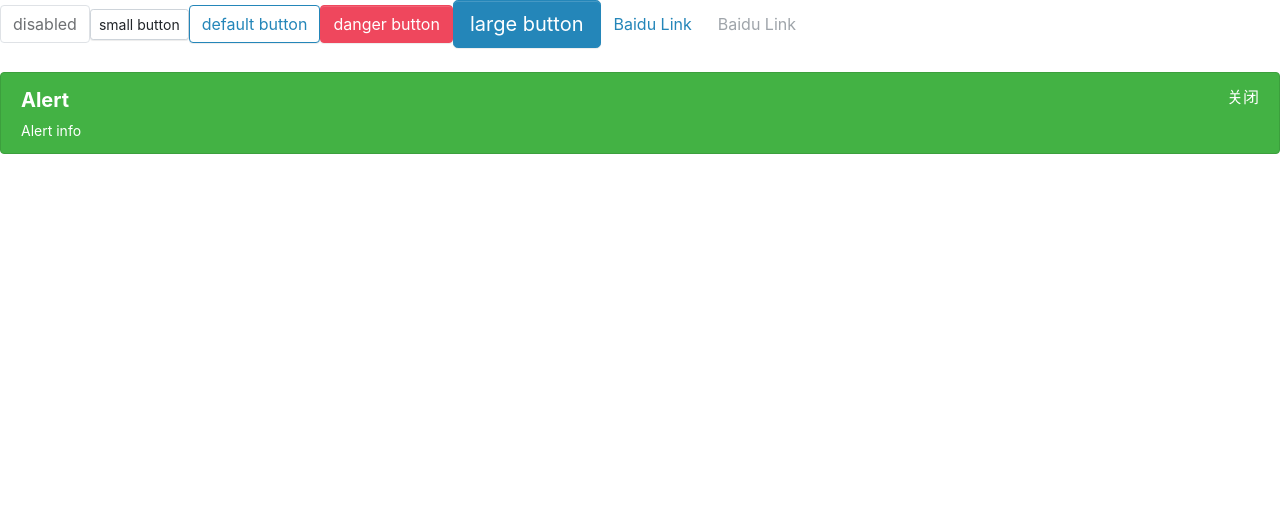
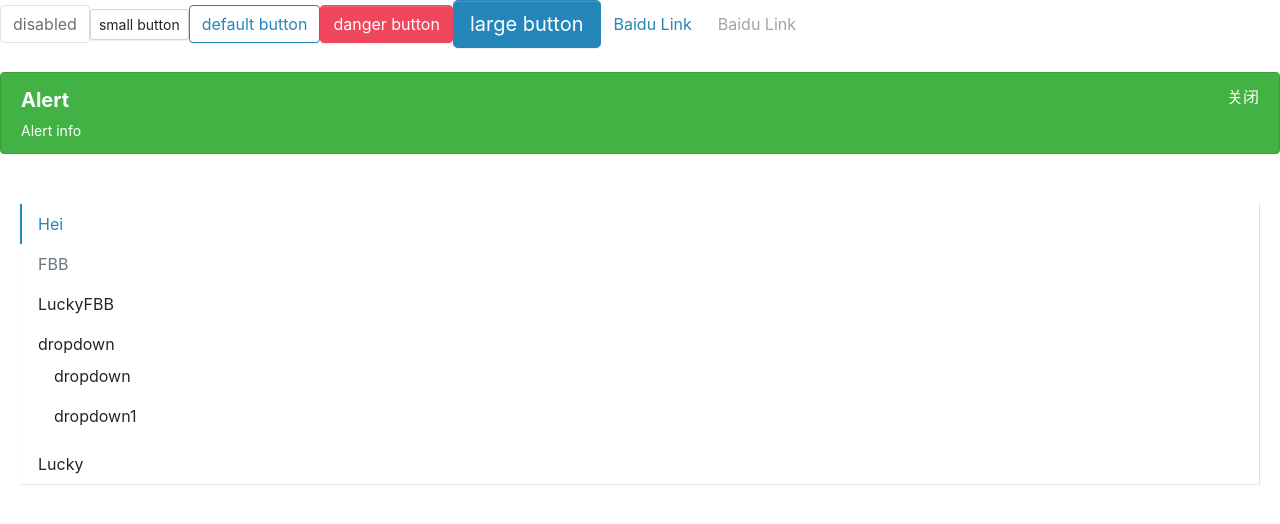
Before and after one commit to LuckyFBB/vikingship-ts-antd, a React (Create React App) app: page / in a window 1280 px wide. Shown: the top 524 px of the page. Built offline with nearby package versions, Linux system fonts and the light colour scheme.

Commit message:
add Menu

```diff
--- a/src/App.tsx
+++ b/src/App.tsx
@@ -1,6 +1,9 @@
 import React from "react";
 import Button, { ButtonType, ButtonSize } from "./components/Button";
 import Alert, { AlertType } from "./components/Alert";
+import Menu from "./components/Menu/Menu";
+import MenuItem from "./components/Menu/MenuItem";
+import SubMenu from "./components/Menu/SubMenu";
 function App() {
   return (
     <div className="App">
@@ -23,6 +26,17 @@ function App() {
         <br />
         <br />
         <Alert title="Alert" desc="Alert info" alertType={AlertType.Success} />
+        <br />
+        <Menu mode="vertical">
+          <MenuItem>Hei</MenuItem>
+          <MenuItem disabled>FBB</MenuItem>
+          <MenuItem>LuckyFBB</MenuItem>
+          <SubMenu title="dropdown">
+            <MenuItem>dropdown</MenuItem>
+            <MenuItem>dropdown1</MenuItem>
+          </SubMenu>
+          <MenuItem>Lucky</MenuItem>
+        </Menu>
       </header>
     </div>
   );
--- /dev/null
+++ b/src/components/Menu/Menu.tsx
@@ -0,0 +1,73 @@
+import React, { createContext, useState } from "react";
+import classnames from "classnames";
+import { MenuItemProps } from "./MenuItem";
+
+type MenuMode = "horizontal" | "vertical";
+type SelectCallback = (selectIndex: string) => void;
+
+interface MenuProps {
+  defaultIndex?: string;
+  mode?: MenuMode;
+  style?: React.CSSProperties;
+  onSelect?: SelectCallback;
+  className?: string;
+  children: React.ReactNode;
+}
+
+interface IMuneContext {
+  index: string;
+  onSelect?: SelectCallback;
+}
+
+export const MenuContext = createContext<IMuneContext>({ index: "0" });
+
+const Menu: React.FC<MenuProps> = (props) => {
+  const { className, children, mode, defaultIndex, style, onSelect } = props;
+  const [activeIndex, setActiveIndex] = useState(defaultIndex);
+  const classes = classnames("menu", className, {
+    "menu-vertical": mode === "vertical",
+    "menu-horizontal": mode !== "vertical",
+  });
+
+  const handleClick: SelectCallback = (index: string) => {
+    console.log(index);
+    setActiveIndex(index);
+    if (onSelect) {
+      onSelect(index);
+    }
+  };
+
+  const passedContext: IMuneContext = {
+    index: activeIndex ? activeIndex : "0",
+    onSelect: handleClick,
+  };
+
+  const renderChildren = () => {
+    return React.Children.map(children, (children, index) => {
+      const childrenEle = children as React.FunctionComponentElement<
+        MenuItemProps
+      >;
+      const { displayName } = childrenEle.type;
+      if (displayName === "MenuItem" || displayName === "SubMenu") {
+        return React.cloneElement(childrenEle, { index: index.toString() });
+      } else {
+        console.error("Warning: Menu has a child which is not a MenuItem");
+      }
+    });
+  };
+
+  return (
+    <ul className={classes} style={style}>
+      <MenuContext.Provider value={passedContext}>
+        {renderChildren()}
+      </MenuContext.Provider>
+    </ul>
+  );
+};
+
+Menu.defaultProps = {
+  defaultIndex: "0",
+  mode: "horizontal",
+};
+
+export default Menu;
--- /dev/null
+++ b/src/components/Menu/MenuItem.tsx
@@ -0,0 +1,33 @@
+import React, { useContext } from "react";
+import classnames from "classnames";
+import { MenuContext } from "./Menu";
+
+export interface MenuItemProps {
+  index?: string;
+  disabled?: boolean;
+  className?: string;
+  style?: React.CSSProperties;
+}
+
+const MenuItem: React.FC<MenuItemProps> = (props) => {
+  const { index, disabled, className, style, children } = props;
+  const context = useContext(MenuContext);
+  const classes = classnames("menu-item", className, {
+    disabled: disabled,
+    active: context.index === index,
+  });
+  const handleClick = () => {
+    if (context.onSelect && !disabled && typeof index === "string") {
+      context.onSelect(index);
+    }
+  };
+  return (
+    <li className={classes} style={style} onClick={handleClick}>
+      {children}
+    </li>
+  );
+};
+
+MenuItem.displayName = "MenuItem";
+
+export default MenuItem;
--- /dev/null
+++ b/src/components/Menu/SubMenu.tsx
@@ -0,0 +1,48 @@
+import React, { useContext } from "react";
+import classnames from "classnames";
+import { MenuContext } from "./Menu";
+import { MenuItemProps } from "./MenuItem";
+
+export interface SubMenuProps {
+  index?: string;
+  title: string;
+  className?: string;
+  children?: React.ReactNode;
+}
+
+const SubMenu: React.FC<SubMenuProps> = ({
+  index,
+  title,
+  className,
+  children,
+}) => {
+  const context = useContext(MenuContext);
+  const classes = classnames("menu-item submenu-item", className, {
+    active: context.index === index,
+  });
+  const renderChildren = () => {
+    const childComponent = React.Children.map(children, (child, i) => {
+      const childrenEle = child as React.FunctionComponentElement<
+        MenuItemProps
+      >;
+      const { displayName } = childrenEle.type;
+      if (displayName === "MenuItem") {
+        return React.cloneElement(childrenEle, { index: `${index}-${i}` });
+      } else {
+        console.error("Warning: SubMenu has a child which is not a MenuItem");
+      }
+    });
+    return <ul className="submenu">{childComponent}</ul>;
+  };
+
+  return (
+    <li className={classes} key={index}>
+      <div className="submenu-title">{title}</div>
+      {renderChildren()}
+    </li>
+  );
+};
+
+SubMenu.displayName = "SubMenu";
+
+export default SubMenu;
--- /dev/null
+++ b/src/components/Menu/_styles.scss
@@ -0,0 +1,90 @@
+.menu {
+  display: flex;
+  flex-wrap: wrap;
+  padding-left: 0;
+  margin-bottom: 30px;
+  list-style: none;
+  border-bottom: $menu-border-width solid $menu-border-color;
+  box-shadow: $menu-box-shadow;
+  > .menu-item {
+    padding: $menu-item-padding-y $menu-item-padding-x;
+    cursor: pointer;
+    transition: $menu-transition;
+    &:hover,
+    &:focus {
+      text-decoration: none;
+    }
+    &.disabled {
+      color: $menu-item-disabled-color;
+      pointer-events: none;
+      cursor: default;
+    }
+    &.active,
+    &:hover {
+      color: $menu-item-active-color;
+      border-bottom: $menu-item-active-border-width solid
+        $menu-item-active-color;
+    }
+  }
+  .submenu-item {
+    position: relative;
+    .submenu-title {
+      display: flex;
+      align-items: center;
+    }
+    .arrow-icon {
+      transition: transform 0.25s ease-in-out;
+      margin-left: 3px;
+    }
+    &:hover {
+      .arrow-icon {
+        transform: rotate(180deg);
+      }
+    }
+  }
+  .submenu {
+    list-style: none;
+    padding-left: 0;
+    white-space: nowrap;
+    .menu-item {
+      padding: $menu-item-padding-y $menu-item-padding-x;
+      cursor: pointer;
+      transition: $menu-transition;
+      color: $body-color;
+      &.active,
+      &:hover {
+        color: $menu-item-active-color !important;
+      }
+    }
+  }
+}
+
+.menu-horizontal {
+  > .menu-item {
+    border-bottom: $menu-item-active-border-width solid transparent;
+  }
+  .submenu {
+    position: absolute;
+    background: $white;
+    z-index: 100;
+    top: calc(100% + 8px);
+    left: 0;
+    border: $menu-border-width solid $menu-border-color;
+    box-shadow: $submenu-box-shadow;
+  }
+}
+
+.menu-vertical {
+  flex-direction: column;
+  border-bottom: 0px;
+  margin: 10px 20px;
+  border-right: $menu-border-width solid $menu-border-color;
+  > .menu-item {
+    border-left: $menu-item-active-border-width solid transparent;
+    &.active,
+    &:hover {
+      border-bottom: 0px;
+      border-left: $menu-item-active-border-width solid $menu-item-active-color;
+    }
+  }
+}
--- a/src/styles/_variables.scss
+++ b/src/styles/_variables.scss
@@ -2,7 +2,7 @@
  * @Author: FBB
  * @Date: 2020-09-13 16:39:18
  * @LastEditors: FBB
- * @LastEditTime: 2020-09-14 21:46:48
+ * @LastEditTime: 2020-09-17 20:23:08
  * @Description: 各种变量以及可配置的设置
  */
 $white: #ffffff !default;
@@ -290,3 +290,16 @@ $alert-title-font-weight: $font-weight-bold !default;
 $alert-border-width: $border-width !default;
 $alert-description-font-size: $font-size-sm !default;
 $alert-description-top-margin: 0.3rem !default;
+
+// menu
+$menu-border-width:            $border-width !default;
+$menu-border-color:            $border-color !default;
+$menu-box-shadow:              inset 0 1px 0 rgba($white, .15), 0 1px 1px rgba($black, .075) !default;
+$menu-transition:              color .15s ease-in-out, border-color .15s ease-in-out !default;
+
+// menu-item
+$menu-item-padding-y:          .5rem !default;
+$menu-item-padding-x:          1rem !default;
+$menu-item-active-color:       $primary !default;
+$menu-item-active-border-width: 2px !default;
+$menu-item-disabled-color:     $gray-600 !default;
--- a/src/styles/index.scss
+++ b/src/styles/index.scss
@@ -10,3 +10,5 @@
 @import "../components/Button/styles";
 
 @import "../components/Alert/styles";
+
+@import "../components/Menu/styles";
```
Also changed, not shown: 1 other file (tests, documents, lock files or other folders).
